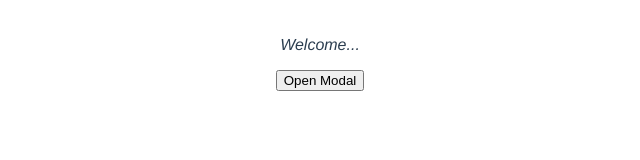
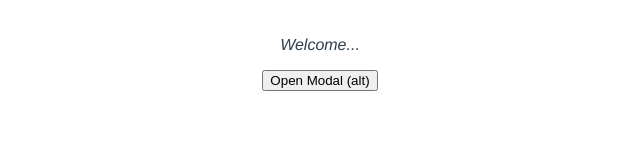
Before and after one commit to yoko-vicky/vue-lesson, a Vue app in the folder modal-project/: page / in a window 1280 px wide. Shown: the part 131-291 px from the top of the page, without its empty margins (320-960 px from the left). Built offline with nearby package versions, Linux system fonts and the light colour scheme.

Commit message:
Add Click Event Modifiers .self to @click in backdrop element in Modal.vue

```diff
--- a/modal-project/src/App.vue
+++ b/modal-project/src/App.vue
@@ -7,7 +7,7 @@
     <!-- @closeToggle => customEvent -->
     <Modal :header="header" :text="text" :booksList="bookList" theme="sale" @closeToggle="toggleModal" />
   </div>
-  <button @click="toggleModal">Open Modal</button>
+  <button @click.alt="toggleModal">Open Modal (alt)</button>
 </template>
 
 <script>
--- a/modal-project/src/components/Modal.vue
+++ b/modal-project/src/components/Modal.vue
@@ -1,5 +1,6 @@
 <template>
-  <div class="backdrop" @click="closeModal">
+<!-- .self is one of the Click Event Modifiers that means separate one from another elements including parents and child. In this case, .self modifier separates parent backdrop from child modal element-->
+  <div class="backdrop" @click.self="closeModal">
     <div class="modal" :class="{ sale: theme === 'sale'}">
       <h1>{{ header }}</h1>
       <p>{{ text }}</p>
```
